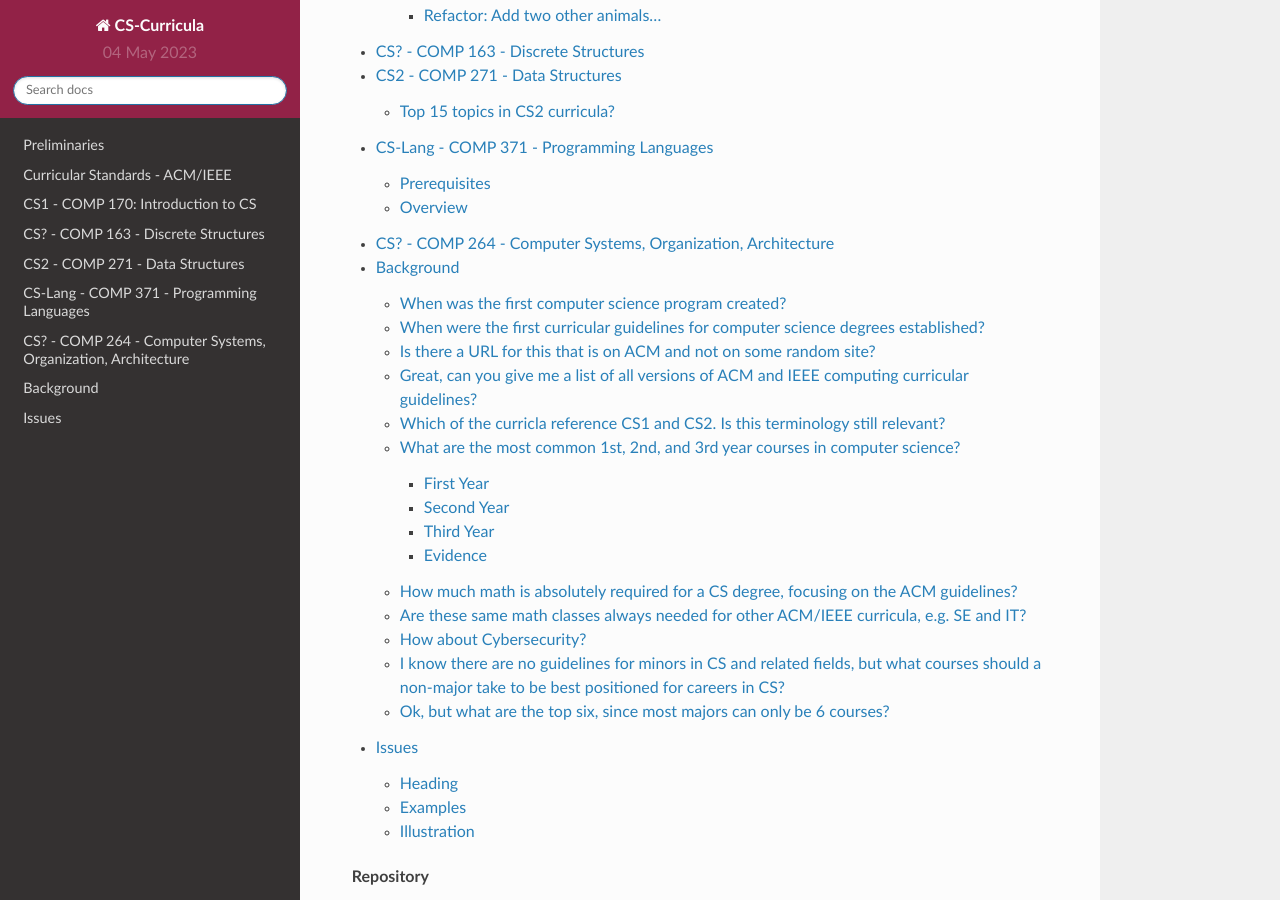
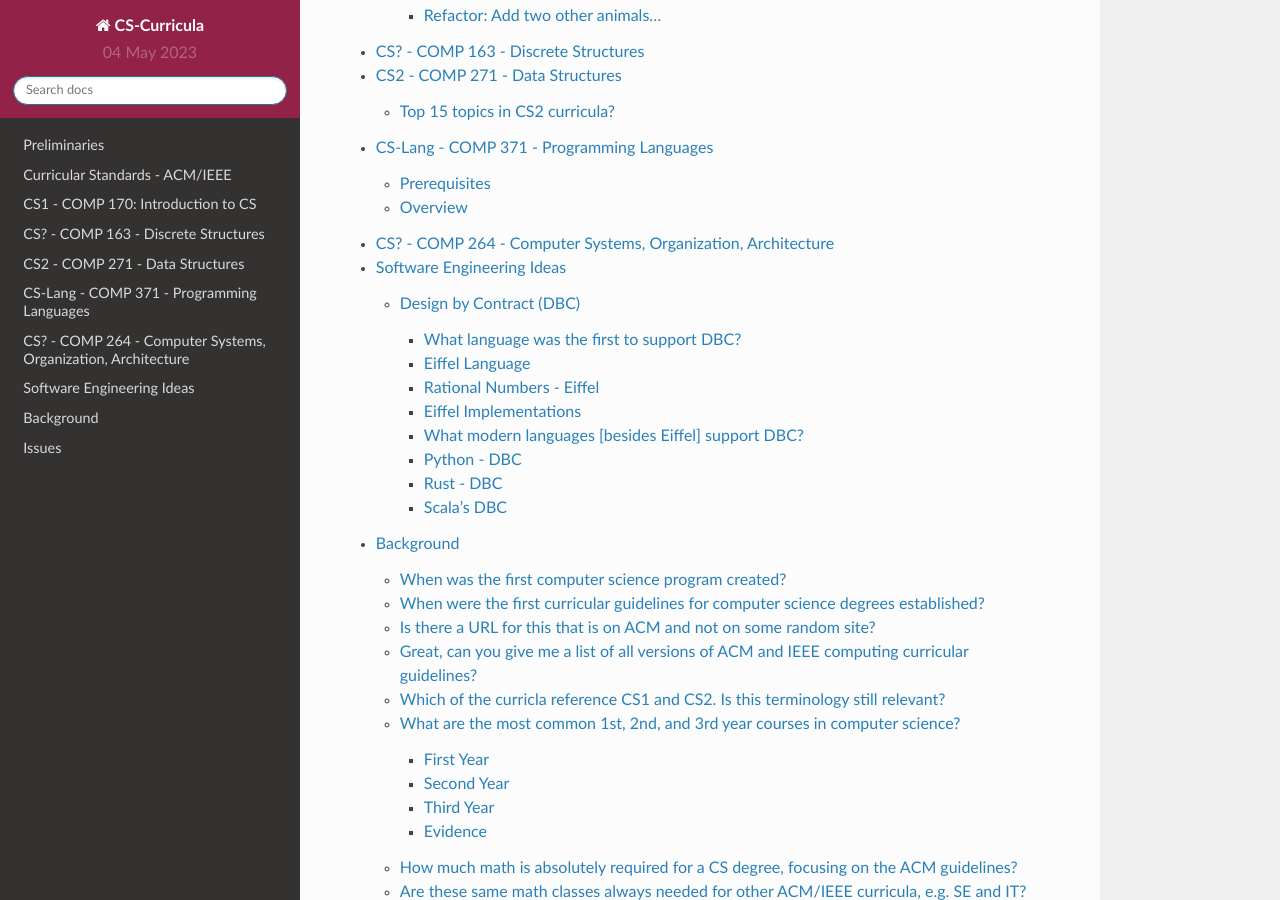
Before and after one commit to LoyolaChicagoBooks/curricula, a Sphinx documentation site: the page built from source/index.rst, in a window 1280 px wide and 900 px high, scrolled down 881 px. Built offline with Sphinx 7.4.7 and the Read the Docs theme 2.0.0, drawn with Linux system fonts in a browser that asks for light colours; some of the changed lines change nothing that is shown.

Commit message:
add Design by Contract and SE

```diff
--- /dev/null
+++ b/source/30-software-engineering/content.rst
@@ -0,0 +1,251 @@
+Software Engineering Ideas
+============================
+
+.. note:: GPT-4 + Insights
+
+Design by Contract (DBC)
+------------------------
+
+.. note:: An important idea introduced by Eiffel (Bertrand Meyer).
+
+What language was the first to support DBC?
+^^^^^^^^^^^^^^^^^^^^^^^^^^^^^^^^^^^^^^^^^^^^
+
+The first programming language to support Design by Contract (DbC) natively was Eiffel. Eiffel was created by Bertrand Meyer in the mid-1980s and was designed from the ground up to support DbC as a fundamental part of the language.
+
+The DbC concept introduced by Meyer in Eiffel is based on the idea that software components should be designed with clear and unambiguous contracts that define their behavior and requirements. DbC provides a way to specify these contracts directly in the code, making it easier to verify that a component satisfies its requirements and behaves correctly.
+
+Eiffel's support for DbC includes built-in language constructs for specifying preconditions, postconditions, and invariants, as well as tools for automatically generating test cases and verifying that the contracts are satisfied.
+
+Since Eiffel's introduction of DbC, many other programming languages have borrowed the concept and implemented similar features. However, Eiffel remains one of the most well-known languages with built-in support for DbC.
+
+
+Eiffel Language
+^^^^^^^^^^^^^^^^
+
+Eiffel is an object-oriented programming language named after Gustave Eiffel, the designer of the Eiffel Tower.
+
+The Eiffel programming language was developed in the 1980s by Bertrand Meyer, a computer scientist and software engineer from Switzerland. It was designed to be a high-level, efficient, and reliable language that emphasizes the principles of software engineering, such as modularity, extensibility, and reusability.
+
+One of the key features of Eiffel is Design by Contract, a technique for ensuring that software components interact correctly by defining preconditions, postconditions, and invariants for each component. Eiffel also includes features such as multiple inheritance, garbage collection, and automatic memory management.
+
+Eiffel has been used in a variety of applications, including finance, telecommunications, aerospace, and education. It remains a popular choice for developers who value its strong typing and its ability to produce efficient and reliable code.
+
+Rational Numbers - Eiffel
+^^^^^^^^^^^^^^^^^^^^^^^^^^^^
+
+.. code-block:: eiffel
+
+   class RATIONAL
+
+   feature
+
+       numerator, denominator: INTEGER
+
+       make (a_numerator, a_denominator: INTEGER)
+           -- Initialize a new rational number with numerator `a_numerator` and denominator `a_denominator`.
+           require
+               a_denominator /= 0
+           do
+               numerator := a_numerator
+               denominator := a_denominator
+           end
+
+       add (other: RATIONAL): RATIONAL
+           -- Add this rational number to `other` and return the result.
+           local
+               common_denominator: INTEGER
+               result: RATIONAL
+           do
+               common_denominator := denominator.lcm (other.denominator)
+               create result.make (numerator * (common_denominator // denominator) + other.numerator * (common_denominator // other.denominator), common_denominator)
+               Result := result
+           end
+
+       subtract (other: RATIONAL): RATIONAL
+           -- Subtract `other` from this rational number and return the result.
+           local
+               common_denominator: INTEGER
+               result: RATIONAL
+           do
+               common_denominator := denominator.lcm (other.denominator)
+               create result.make (numerator * (common_denominator // denominator) - other.numerator * (common_denominator // other.denominator), common_denominator)
+               Result := result
+           end
+
+       multiply (other: RATIONAL): RATIONAL
+           -- Multiply this rational number by `other` and return the result.
+           local
+               result: RATIONAL
+           do
+               create result.make (numerator * other.numerator, denominator * other.denominator)
+               Result := result
+           end
+
+       divide (other: RATIONAL): RATIONAL
+           -- Divide this rational number by `other` and return the result.
+           require
+               other.numerator /= 0
+           local
+               result: RATIONAL
+           do
+               create result.make (numerator * other.denominator, denominator * other.numerator)
+               Result := result
+           end
+
+       is_equal (other: RATIONAL): BOOLEAN
+           -- Check if this rational number is equal to `other`.
+           do
+               Result := numerator * other.denominator = other.numerator * denominator
+           end
+
+   end
+
+
+Eiffel Implementations
+^^^^^^^^^^^^^^^^^^^^^^^^
+
+Are there any open source Eiffel implementations?
+
+There are open source Eiffel implementations available. Here are a few examples:
+
+EiffelStudio: This is the most widely used Eiffel implementation and is available under the GPL license. EiffelStudio is a comprehensive development environment that includes an IDE, a compiler, and a number of libraries and tools.
+
+SmartEiffel: This is another open source Eiffel implementation that is available under the GPL license. SmartEiffel is designed to be highly portable and can run on a variety of platforms, including Unix, Linux, and Windows.
+
+ISE Eiffel: This is a commercial Eiffel implementation that is available under a proprietary license. However, ISE Eiffel also offers a free version called EiffelStudio Community Edition, which includes many of the same features as the commercial version.
+
+Liberty Eiffel: This is an open source Eiffel implementation that is available under the LGPL license. Liberty Eiffel is designed to be highly portable and can run on a variety of platforms, including Unix, Linux, and Windows.
+
+These implementations offer a variety of features and tools for developing Eiffel applications, and you can choose the one that best suits your needs.
+
+What modern languages [besides Eiffel] support DBC?
+^^^^^^^^^^^^^^^^^^^^^^^^^^^^^^^^^^^^^^^^^^^^^^^^^^^^
+
+Do any modern programming languages support Eiffel's DBC?
+
+While Eiffel remains one of the most well-known languages with built-in support for Design by Contract (DbC), there are several modern programming languages that have borrowed the idea and implemented similar features.
+
+Here are a few examples of modern programming languages that support DbC:
+
+Rust: Rust is a systems programming language that emphasizes safety, concurrency, and performance. Rust includes a built-in macro system that allows developers to define custom preconditions, postconditions, and invariants.
+
+TypeScript: TypeScript is a superset of JavaScript that adds static typing and other features to the language. TypeScript includes support for interface contracts, which allow developers to define preconditions and postconditions for functions and methods.
+
+Kotlin: Kotlin is a modern programming language that is fully interoperable with Java. Kotlin includes support for annotations that can be used to define contracts for functions and methods.
+
+Python: Python is a high-level, dynamically typed programming language. Python includes support for decorators that can be used to define contracts for functions and methods.
+
+Ada: Ada is a high-level programming language that was developed for use in safety-critical systems such as aviation, defense, and healthcare. Ada also supports DbC natively, with built-in support for preconditions, postconditions, and invariants.
+
+These languages offer varying levels of support for DbC and may implement the concept in slightly different ways. However, they all share the goal of improving the reliability and correctness of software through the use of contracts.
+
+Python - DBC
+^^^^^^^^^^^^^
+
+Here is an example of how Python supports DBC? It must have at least one postcondition, precondition, and invariant.
+
+.. code-block:: python
+
+   import icontract
+
+   @icontract.require(lambda x: x > 0)
+   @icontract.ensure(lambda result: result > 0)
+   def square(x):
+       """Returns the square of a positive number"""
+       return x ** 2
+
+   @icontract.invariant(lambda self: self.balance >= 0)
+   class BankAccount:
+
+       def __init__(self, balance):
+           self.balance = balance
+
+       @icontract.require(lambda amount: amount > 0)
+       def deposit(self, amount):
+           self.balance += amount
+
+       @icontract.require(lambda amount: amount > 0)
+       def withdraw(self, amount):
+           self.balance -= amount
+
+Rust - DBC
+^^^^^^^^^^^
+
+.. code-block:: rust
+
+   #![feature(proc_macro_hygiene)]
+
+   use contract::contract_trait;
+
+   #[contract_trait]
+   pub trait Square {
+       #[requires(x > 0)]
+       #[ensures(result > 0)]
+       fn square(x: i32) -> i32;
+   }
+
+   pub struct BankAccount {
+       balance: f64,
+   }
+
+   impl BankAccount {
+       pub fn new(balance: f64) -> Self {
+           assert!(balance >= 0.0, "Negative balance");
+           Self { balance }
+       }
+
+       #[invariant(self.balance >= 0.0)]
+       #[requires(amount > 0.0)]
+       pub fn deposit(&mut self, amount: f64) {
+           self.balance += amount;
+       }
+
+       #[invariant(self.balance >= 0.0)]
+       #[requires(amount > 0.0)]
+       pub fn withdraw(&mut self, amount: f64) {
+           self.balance -= amount;
+       }
+   }
+
+In this example, we're using the contract crate to define preconditions, postconditions, and invariants for a trait and a struct.
+
+The Square trait has a precondition that specifies that the input x must be greater than zero and a postcondition that specifies that the return value must also be greater than zero.
+
+The BankAccount struct has an invariant that specifies that the balance property must be non-negative. The deposit and withdraw methods have preconditions that specify that the amount argument must be greater than zero.
+
+If any of these contracts are violated at runtime, the contract crate will panic with a message indicating which contract was violated and where.
+
+Note that the contract crate requires the use of the nightly version of Rust and the #![feature(proc_macro_hygiene)] feature flag. Also, note that the contract crate is not part of the Rust standard library and needs to be installed separately using a package manager like Cargo.
+
+Scala's DBC
+^^^^^^^^^^^^
+
+Scala has support for Design by Contract (DbC) through the use of annotations and the Scala Compiler Plugin for Contracts.
+
+The Scala Compiler Plugin for Contracts is a third-party library that extends the Scala compiler to include support for DbC. The plugin allows developers to use annotations to define preconditions, postconditions, and invariants for functions and methods, and provides compile-time checking to verify that these contracts are satisfied.
+
+Here's an example of how you can use the Scala Compiler Plugin for Contracts to define preconditions, postconditions, and invariants:
+
+.. code-block:: scala
+
+   import org.scalacontracts._
+   import org.scalacontracts.Contract._
+
+   class BankAccount(var balance: Double) {
+
+     @Invariant
+     def checkBalance(): Unit = {
+       require(balance >= 0.0)
+     }
+
+     @Requires("amount > 0.0")
+     def deposit(amount: Double): Unit = {
+       balance += amount
+     }
+
+     @Requires("amount > 0.0")
+     def withdraw(amount: Double): Unit = {
+       balance -= amount
+     }
+   }
--- a/source/index.rst
+++ b/source/index.rst
@@ -15,6 +15,7 @@ Welcome to the CS Curriculum Systems Modules
    15-cs2/content.rst
    20-languages/content.rst
    25-systems/content.rst
+   30-software-engineering/content.rst
    98-openai/content.rst
    99-sandbox/content.rst
 
```
